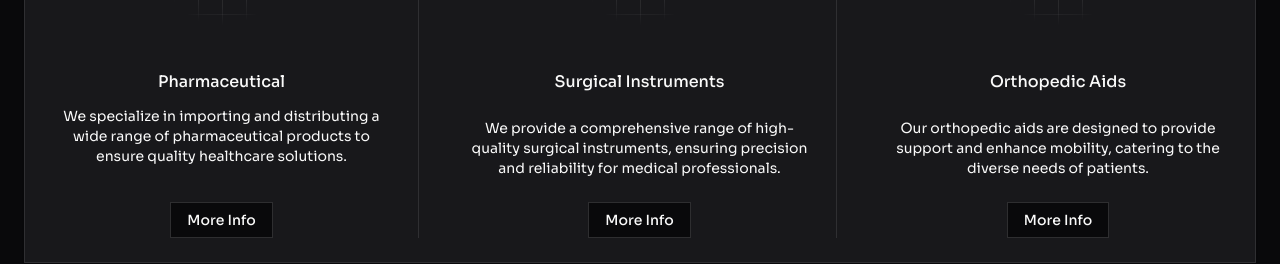
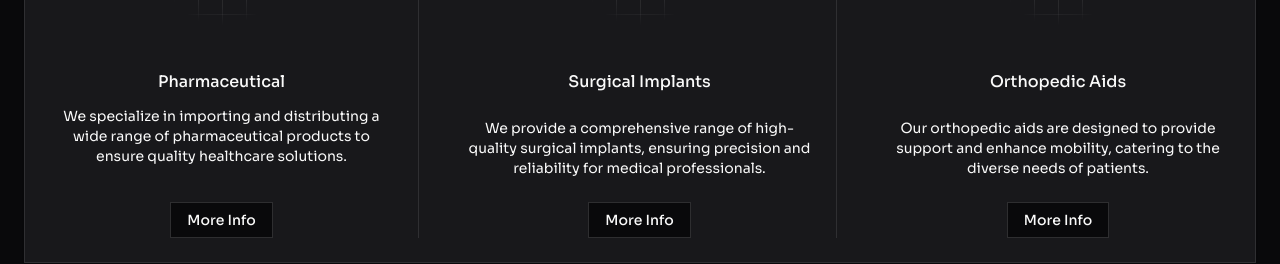
Before and after one commit to Thawshi-Srikanth/avenerr, a Next.js app: page / in a window 1280 px wide. Shown: the part 2325-2589 px from the top of the page. Built offline with nearby package versions, Linux system fonts and the light colour scheme.

Commit message:
Update feature description from Surgical Instruments to Surgical Implants.

```diff
--- a/src/components/features-3.tsx
+++ b/src/components/features-3.tsx
@@ -57,13 +57,13 @@ export default function Features() {
                 />
               </CardDecorator>
 
-              <h3 className="mt-6 font-medium">Surgical Instruments</h3>
+              <h3 className="mt-6 font-medium">Surgical Implants</h3>
             </CardHeader>
 
             <CardContent className="flex flex-col grow justify-between">
               <p className="mt-3 text-sm mb-6">
                 We provide a comprehensive range of high-quality surgical
-                instruments, ensuring precision and reliability for medical
+                implants, ensuring precision and reliability for medical
                 professionals.
               </p>
               <Link
```
